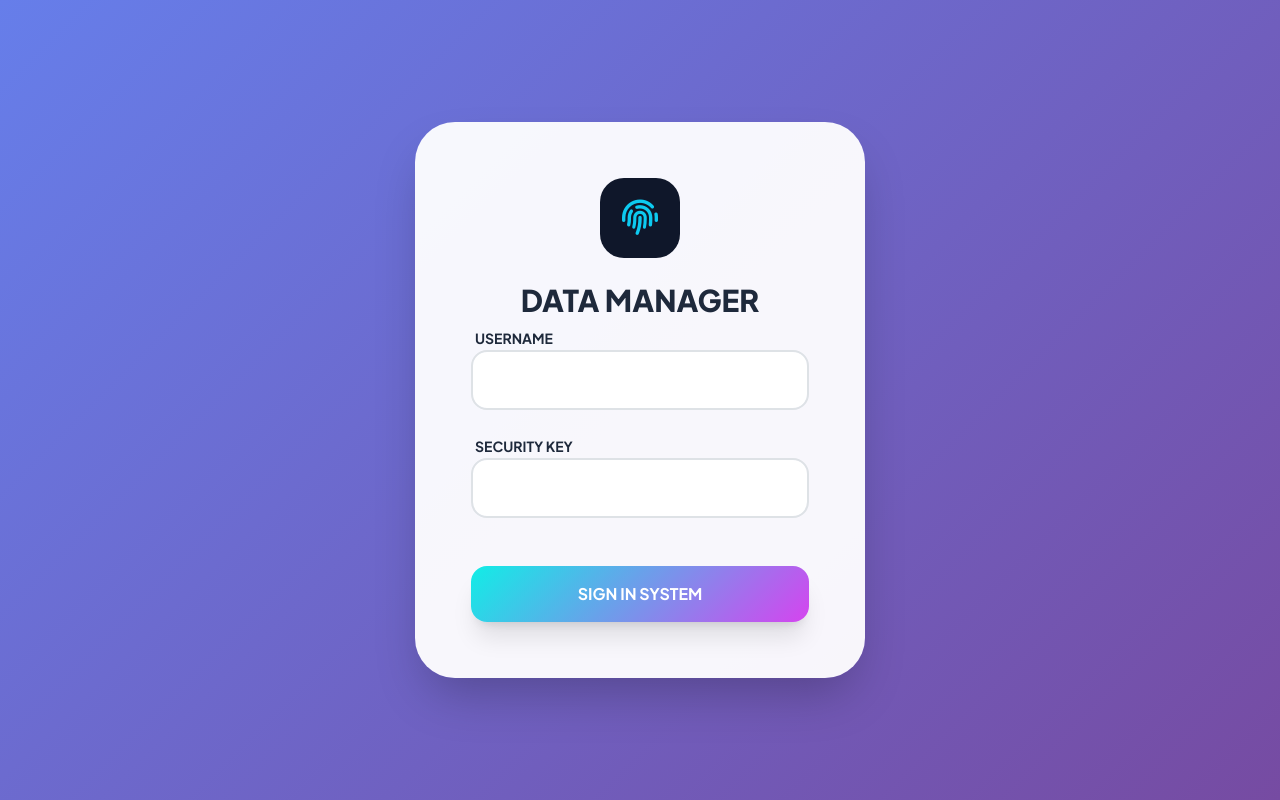
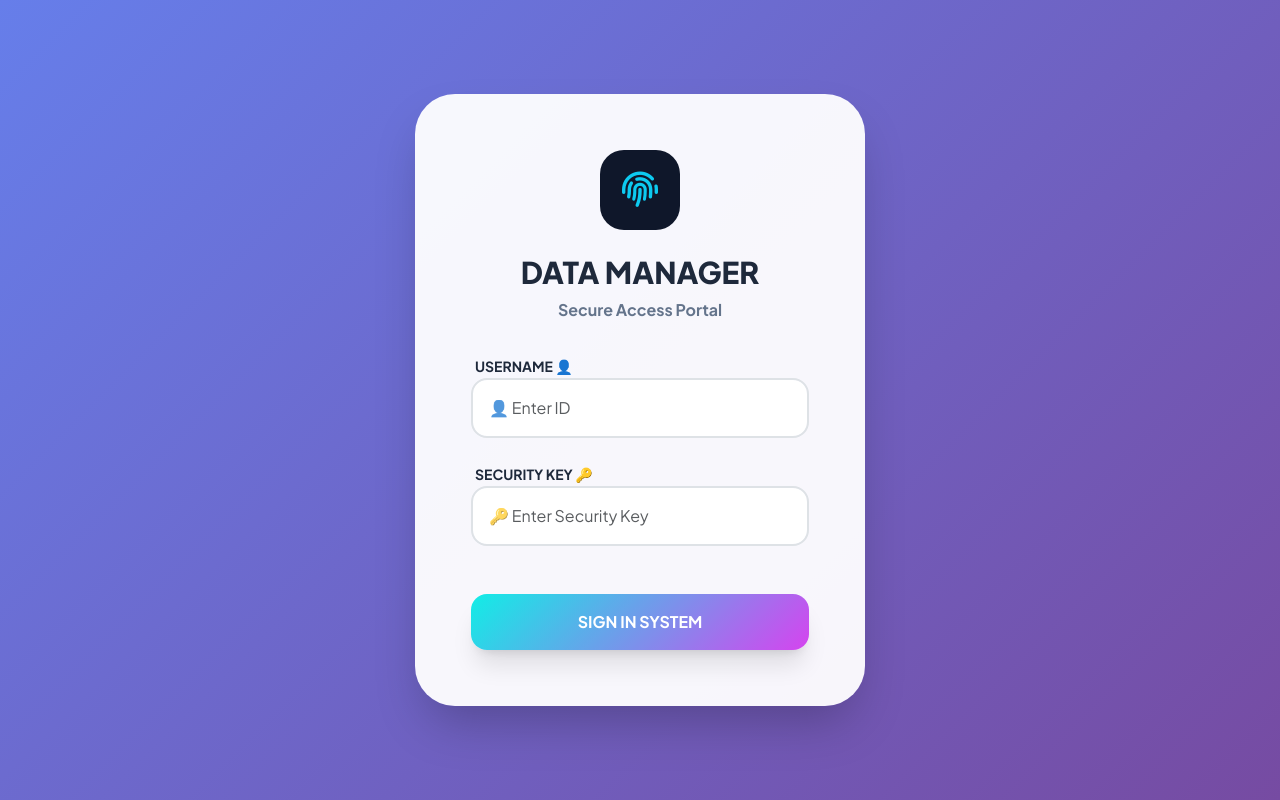
Before and after one commit to molla12/Login, a plain HTML site: page index.html in a window 1280 px wide. Drawn offline with nearby package versions, Linux system fonts and the light colour scheme; some packages are replaced by stand-ins of ours; a script that the page names is missing.

Commit message:
Update labels and placeholders in login form

```diff
--- a/index.html
+++ b/index.html
@@ -56,9 +56,10 @@ body { font-family: 'Plus Jakarta Sans', sans-serif; background: var(--body-grad
             <i class="fas fa-fingerprint"></i>
         </div>
         <h1 class="text-3xl font-black mb-2 text-center">DATA MANAGER</h1>
+         <p class="text-slate-500 mb-8 text-center font-bold">Secure Access Portal</p>
         <form id="loginForm">
-            <div class="mb-4"><label class="font-bold text-sm ml-1">USERNAME</label><input type="text" id="username" class="form-control rounded-2xl p-3 border-2" required></div>
-            <div class="mb-5"><label class="font-bold text-sm ml-1">SECURITY KEY</label><input type="password" id="password" class="form-control rounded-2xl p-3 border-2" required></div>
+            <div class="mb-4"><label class="font-bold text-sm ml-1">USERNAME 👤</label><input type="text" id="username" class="form-control rounded-2xl p-3 border-2" placeholder="👤 Enter ID" required></div>
+            <div class="mb-5"><label class="font-bold text-sm ml-1">SECURITY KEY 🔑</label><input type="password" id="password" class="form-control rounded-2xl p-3 border-2" placeholder="🔑 Enter Security Key"  required></div>
             <button type="submit" class="btn-premium w-100 py-3 text-white font-bold rounded-2xl shadow-xl" style="background: var(--primary-grad);">SIGN IN SYSTEM</button>
         </form>
     </div>
@@ -89,7 +90,7 @@ body { font-family: 'Plus Jakarta Sans', sans-serif; background: var(--body-grad
                     <a href="#" class="nav-link" onclick="showSection('list-data', this)"><i class="fas fa-sliders-h me-3"></i>Management</a>
                 </div>
             </nav>
-            <div class="mt-10 px-3"><button class="btn-premium w-100 py-3 rounded-2xl bg-rose-500/20 text-rose-400 font-bold border border-rose-500/30" onclick="logout()">TERMINATE</button></div>
+            <div class="mt-10 px-3"><button class="btn-premium w-100 py-3 rounded-2xl bg-rose-500/20 text-rose-400 font-bold border border-rose-500/30" onclick="logout()">SIGN OUT</button></div>
         </div>
     </div>
 
```
